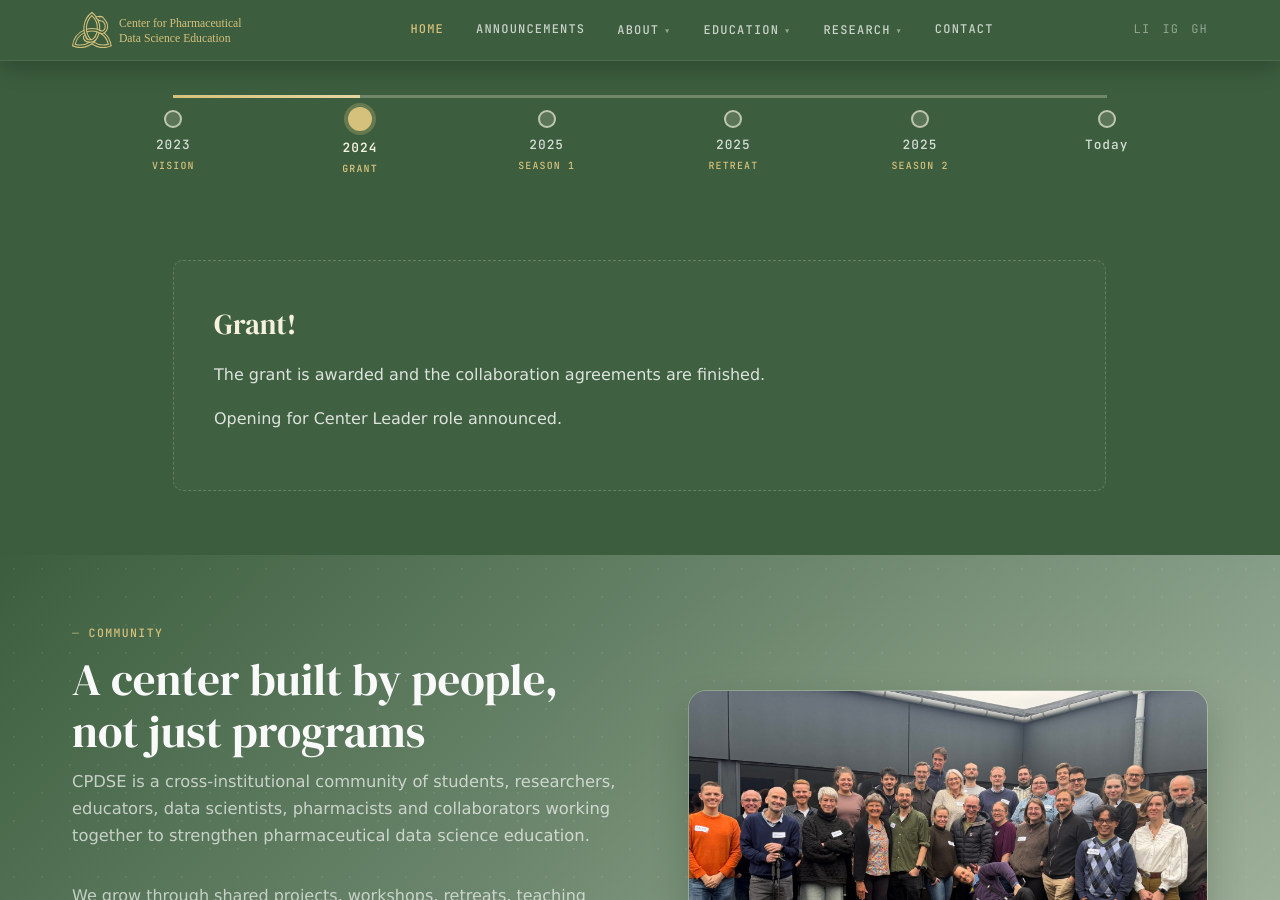
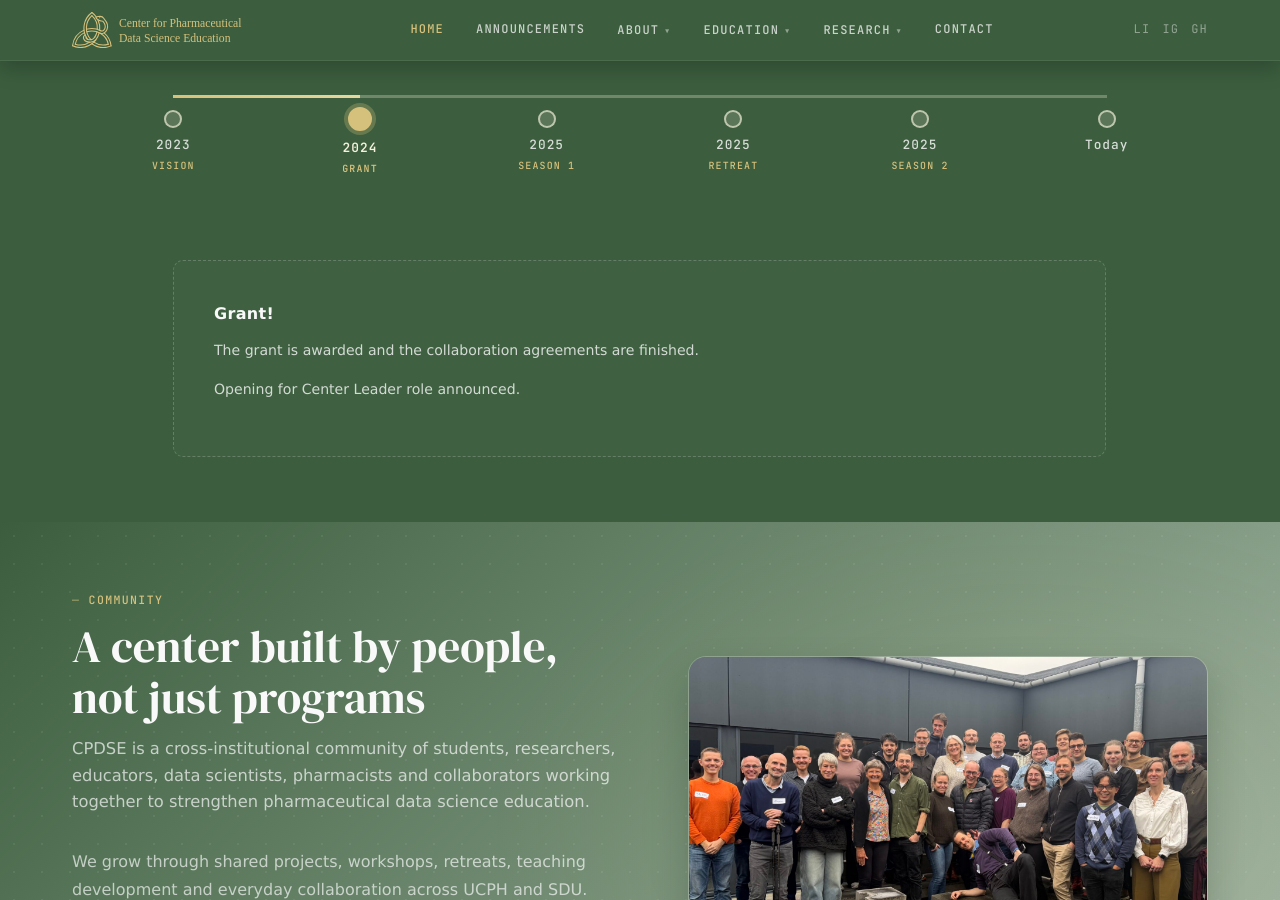
Before and after one commit to CPDSE/PagesCMS, a Jekyll site: the page built from index.md, in a window 1280 px wide and 900 px high, scrolled down 2671 px. Built offline with Jekyll 4.4.1, drawn with Linux system fonts in a browser that asks for light colours.

Commit message:
Update main.css

```diff
--- a/assets/css/main.css
+++ b/assets/css/main.css
@@ -1051,17 +1051,17 @@ a { color: inherit; }
   }
 }
 .timeline-item h4 {
-  font-family: var(--font-display);
-  font-size: 1.8rem;
-  color: #F6F1DC;
+  font-size: 1rem;
+  color: var(--offwhite);
   margin-bottom: 0.75rem;
-  font-weight: 400;
+  font-weight: 600;
+  letter-spacing: 0.02em;
 }
 .timeline-item p {
-  color: rgba(249,249,249,0.85);
-  line-height: 1.8;
+  color: rgba(249,249,249,0.8);
+  line-height: 1.6;
   margin-bottom: 1rem;
-  font-size: 1rem;
+  font-size: 0.88rem;
 }
 .timeline-item ul {
   list-style: none;
@@ -1071,8 +1071,9 @@ a { color: inherit; }
 .timeline-item li {
   padding: 0.5rem 0 0.5rem 1.75rem;
   position: relative;
-  color: rgba(249,249,249,0.84);
-  font-size: 0.95rem;
+  color: rgba(249,249,249,0.8);
+  font-size: 0.88rem;
+  line-height: 1.6;
 }
 .timeline-item li::before {
   content: '•';
@@ -1273,10 +1274,11 @@ a { color: inherit; }
   display: flex;
   flex-direction: column;
   gap: 0.75rem;
-  transition: transform 0.14s ease, border-color 0.14s ease;
-}
-.announcement-card:hover {
-  transform: translateY(-2px);
+  transition: transform 0.22s ease, border-color 0.22s ease;
+}
+.announcement-card:hover,
+.announcement-card:focus-within {
+  transform: translateY(-6px);
   border-color: rgba(249,249,249,0.4);
 }
 .card-meta {
@@ -1323,13 +1325,12 @@ a { color: inherit; }
 /* ─── CIRCLES / PACKED BUBBLE CHART ───────────────────────── */
 .circles-layout {
   display: grid;
-  grid-template-columns: minmax(380px, 1.15fr) minmax(260px, 0.85fr);
+  grid-template-columns: minmax(260px, 0.85fr) minmax(380px, 1.15fr);
   gap: clamp(1rem, 4vw, 3.2rem);
   align-items: center;
 }
 .circles-layout .section-header {
   margin-bottom: 0 !important;
-  order: 2;
 }
 .circles-cluster {
   position: relative;
@@ -1337,8 +1338,7 @@ a { color: inherit; }
   max-width: 620px;
   aspect-ratio: 1 / 1;
   margin: 0;
-  justify-self: start;
-  order: 1;
+  justify-self: end;
 }
 .circle-bubble {
   position: absolute;
```
